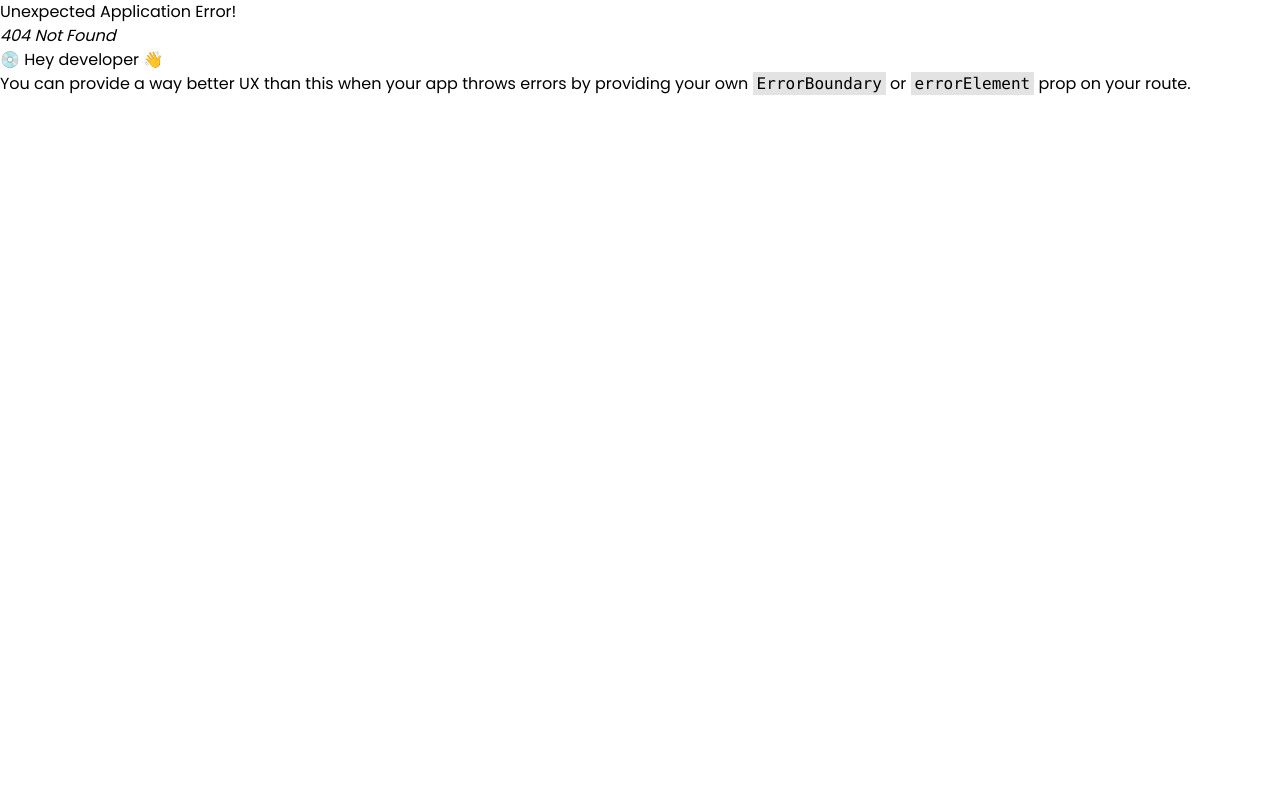
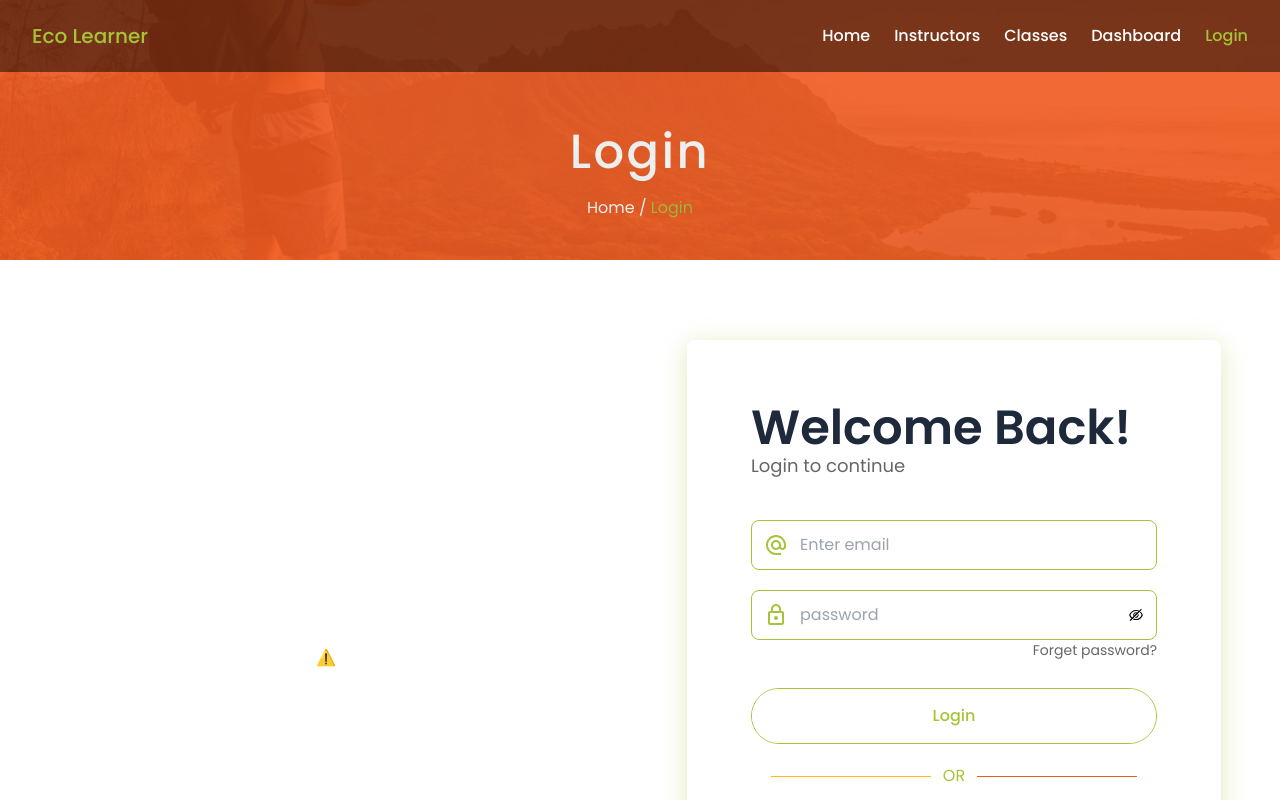
Before and after one commit to foridislam332/Eco_Learner, a React (Vite) app: page /login in a window 1280 px wide. Before the commit this address had no page. Shown: the top 800 px of the page. Built offline with nearby package versions, Linux system fonts and the light colour scheme; no server answers.

Commit message:
login page done

```diff
--- a/package.json
+++ b/package.json
@@ -12,10 +12,12 @@
   "dependencies": {
     "@lottiefiles/react-lottie-player": "^3.5.3",
     "@tanstack/react-query": "^4.29.12",
+    "firebase": "^9.22.1",
     "localforage": "^1.10.0",
     "match-sorter": "^6.3.1",
     "react": "^18.2.0",
     "react-dom": "^18.2.0",
+    "react-hook-form": "^7.44.3",
     "react-icons": "^4.9.0",
     "react-router-dom": "^6.12.0",
     "rubik-font": "^0.0.3",
--- /dev/null
+++ b/src/components/Shared/Breadcrumbs.jsx
@@ -0,0 +1,18 @@
+import React from 'react';
+
+// images
+import featuresBg from '../../assets/images/features1.jpg';
+import { Link } from 'react-router-dom';
+
+const Breadcrumbs = ({ title }) => {
+    return (
+        <div style={{ backgroundImage: `url(${featuresBg})` }} className='bg-fixed bg-cover bg-center bg-no-repeat'>
+            <div className='bg-red opacity-90 pb-10 pt-32 text-center'>
+                <h1 className='text-white text-5xl tracking-wider font-medium'>{title}</h1>
+                <p className='text-white mt-5'><Link to='/'>Home</Link> / <span className='text-green'>{title}</span></p>
+            </div>
+        </div>
+    );
+};
+
+export default Breadcrumbs;
--- /dev/null
+++ b/src/pages/Login.jsx
@@ -0,0 +1,81 @@
+import React, { useState } from 'react';
+import { useForm } from "react-hook-form";
+import { Player } from '@lottiefiles/react-lottie-player';
+import Breadcrumbs from '../components/Shared/Breadcrumbs';
+import { Link } from 'react-router-dom';
+
+// react icons
+import { MdAlternateEmail, MdLockOutline } from 'react-icons/md';
+import { AiOutlineEyeInvisible, AiOutlineEye } from 'react-icons/ai';
+
+// image
+import googleImg from '../assets/images/google.png';
+
+const Login = () => {
+    const [type, setType] = useState('password');
+    const { register, handleSubmit, formState: { errors } } = useForm();
+    const onSubmit = data => {
+        console.log(data)
+    };
+    return (
+        <section>
+            <Breadcrumbs title="Login" />
+            <div className="max-w-7xl mx-auto px-4 sm:px-6 lg:px-8 pt-20">
+                <div className='grid md:grid-cols-2 gap-10 place-items-center'>
+                    <div>
+                        <Player
+                            autoplay
+                            loop
+                            src="https://assets1.lottiefiles.com/packages/lf20_mjlh3hcy.json"
+                            className='w-full'
+                        >
+                        </Player>
+                    </div>
+
+                    <div className='p-5 md:p-16 rounded-lg shadow-custom max-w-xl mx-auto'>
+                        <h1 className='text-3xl md:text-5xl font-semibold text-dark'>Welcome Back!</h1>
+                        <h2 className='text-lg text-gray mb-10'>Login to continue</h2>
+
+
+                        <form onSubmit={handleSubmit(onSubmit)}>
+                            <div className='flex items-center border border-green rounded-lg gap-3 p-3'>
+                                <label htmlFor="email"> <MdAlternateEmail className='text-green text-2xl' /></label>
+                                <input className='w-full border-none outline-none' id='email' placeholder="Enter email" {...register("email", { required: true })} />
+                            </div>
+                            {errors.email && <span className='text-sm text-red ml-1'>Email is required</span>}
+
+                            <div className='flex items-center border border-green rounded-lg gap-3 p-3 mt-5'>
+                                <label htmlFor="password"> <MdLockOutline className='text-green text-2xl' /></label>
+                                <input type={type} className='w-full border-none outline-none' id='password' placeholder="password" {...register("password", { required: true })} />
+                                <button onClick={() => setType(type === 'password' ? 'text' : 'password')}>
+                                    {
+                                        type === 'password' ? <AiOutlineEyeInvisible /> : <AiOutlineEye />
+                                    }
+                                </button>
+                            </div>
+                            {errors.password && <span className='text-sm text-red ml-1'>Password is required</span>}
+                            <Link to='/login' className='text-sm text-right  text-gray block'>Forget password?</Link>
+
+                            <button className='btn_primary w-full mt-7 border' type='submit'>Login</button>
+                        </form>
+
+                        <div className='flex items-center gap-3 mx-5 my-5'>
+                            <span className='border-t border-orange w-full block'></span>
+                            <span className='text-green'>OR</span>
+                            <span className='border-t border-red w-full block'></span>
+                        </div>
+
+                        <button className='btn_primary flex items-center justify-center gap-3 border w-full'>
+                            <img className='w-6' src={googleImg} alt="google" />
+                            <p className='text-lg'>Login with Google</p>
+                        </button>
+
+                        <p className='mt-5 text-center text-gray'>New to Eco Learner? <Link className='text-green' to='signUp'>Sign Up</Link></p>
+                    </div>
+                </div>
+            </div>
+        </section>
+    );
+};
+
+export default Login;
--- a/src/routes/routes.jsx
+++ b/src/routes/routes.jsx
@@ -1,6 +1,7 @@
 import { createBrowserRouter } from "react-router-dom";
 import Main from "../layouts/Main";
 import Home from "../pages/Home";
+import Login from "../pages/Login";
 
 const routes = createBrowserRouter([
     {
@@ -10,6 +11,10 @@ const routes = createBrowserRouter([
             {
                 path: '/',
                 element: <Home />
+            },
+            {
+                path: 'login',
+                element: <Login />
             }
         ]
     },
```
Also changed, not shown: src/assets/images/google.png (added), 1 other file (tests, documents, lock files or other folders).
